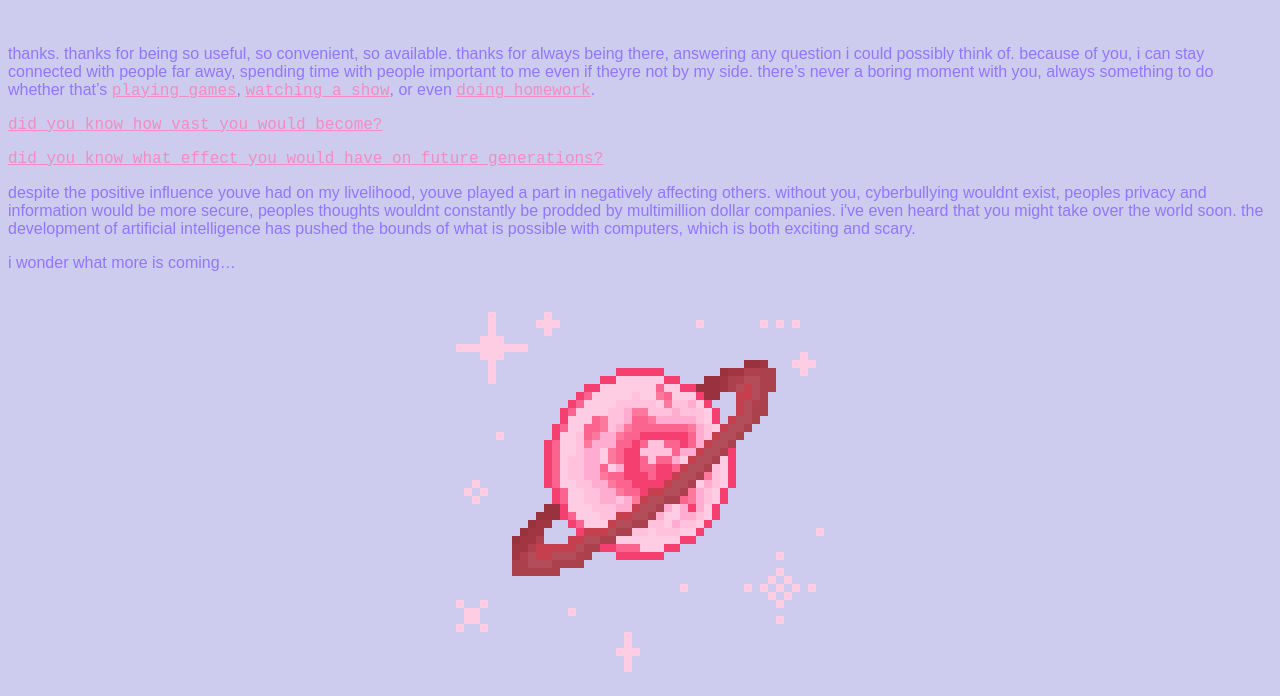
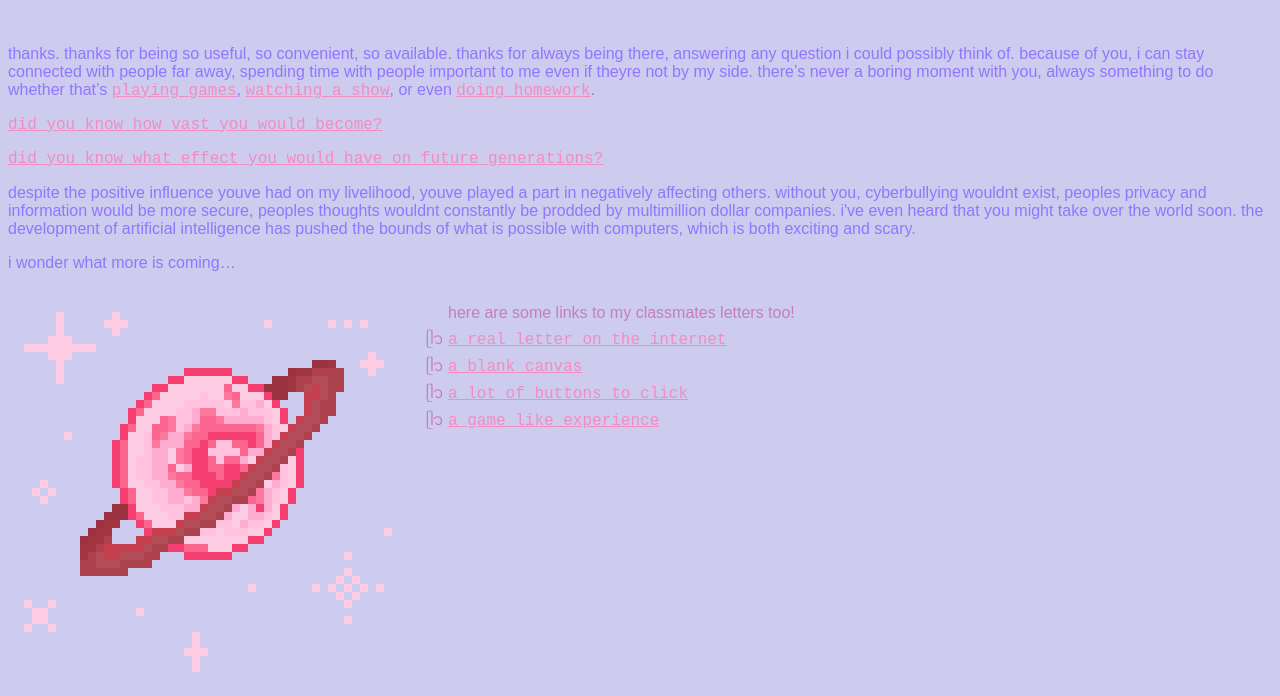
Before and after one commit to dianachu0209/letter-to-internet, a plain HTML site: page index.html in a window 1280 px wide. Shown: the part 505-1201 px from the top of the page. Drawn offline with Linux system fonts and the light colour scheme.

Commit message:
added a header and links to classmates letters

```diff
--- a/index.html
+++ b/index.html
@@ -1,4 +1,8 @@
-<style>
+<head>
+  <meta charset="utf-8">
+  <title>Dear Internet</title>
+  <link rel="icon" href="https://tenor.com/nR4on2JbwBy.gif">
+  <style>
   .image {
     align-items: center;
     display: flex;
@@ -23,7 +27,13 @@
     color: #9176ff;
     font-family: Papyrus, fantasy;
   }
+  ul li::marker {
+    color: #c77dbc;
+    content: 'ᥫ᭡ ';
+  }
+
 </style>
+</head>
 <body style="background-color: #cdcbee">
   <div class="image">
     <img height="30%" width="30%" src="bow-pink.gif" alt="pink bow gif">
@@ -48,7 +58,14 @@
   <p>
     i wonder what more is coming…
   </p>
-  <div class="image">
-    <img src="aesthetic-pink.gif" alt="pink planet gif">
+  <div style="display: flex">
+    <img class="image" src="aesthetic-pink.gif" alt="pink planet gif">
+    <ul style="color: #c77dbc; font-family: Papyrus, fantasy;">
+      here are some links to my classmates letters too!
+      <li><a href="https://ronthekiehn.github.io/internet-letter/" target="_blank">a real letter on the internet</a></li>
+      <li><a href="https://red-atagi.github.io/letter-to-the-internet/" target="_blank">a blank canvas</a></li>
+      <li><a href="https://progamer-chef.github.io/DI-1/" target="_blank">a lot of buttons to click</a></li>
+      <li><a href="https://ncadiche.github.io/letter-to-internet/" target="_blank">a game like experience</a></li>
+    </ul>
   </div>
 </body>
```
